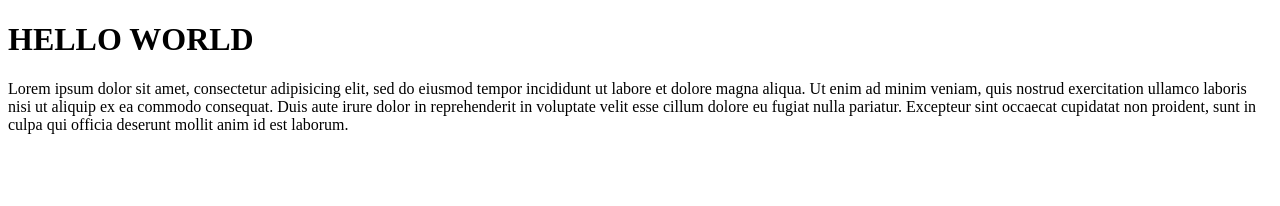
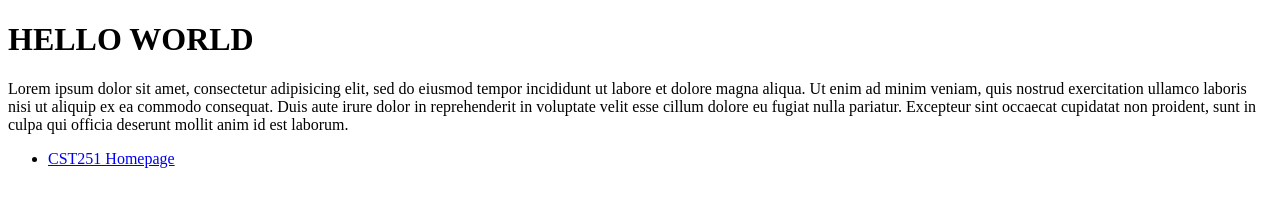
Before and after one commit to wmodes/cst251, a plain HTML site: page lab2/helloworld.html in a window 1280 px wide. Drawn offline with Linux system fonts and the light colour scheme.

Commit message:
Update helloworld.html

```diff
--- a/lab2/helloworld.html
+++ b/lab2/helloworld.html
@@ -7,5 +7,11 @@
   <body>
     <H1>HELLO WORLD</H1>
     <p>Lorem ipsum dolor sit amet, consectetur adipisicing elit, sed do eiusmod tempor incididunt ut labore et dolore magna aliqua. Ut enim ad minim veniam, quis nostrud exercitation ullamco laboris nisi ut aliquip ex ea commodo consequat. Duis aute irure dolor in reprehenderit in voluptate velit esse cillum dolore eu fugiat nulla pariatur. Excepteur sint occaecat cupidatat non proident, sunt in culpa qui officia deserunt mollit anim id est laborum.</p>
+
+    <nav>
+      <ul>
+        <li><a href="../index.html">CST251 Homepage</a></li>
+      </ul>
+    </nav>
   </body>
 </html>
```
